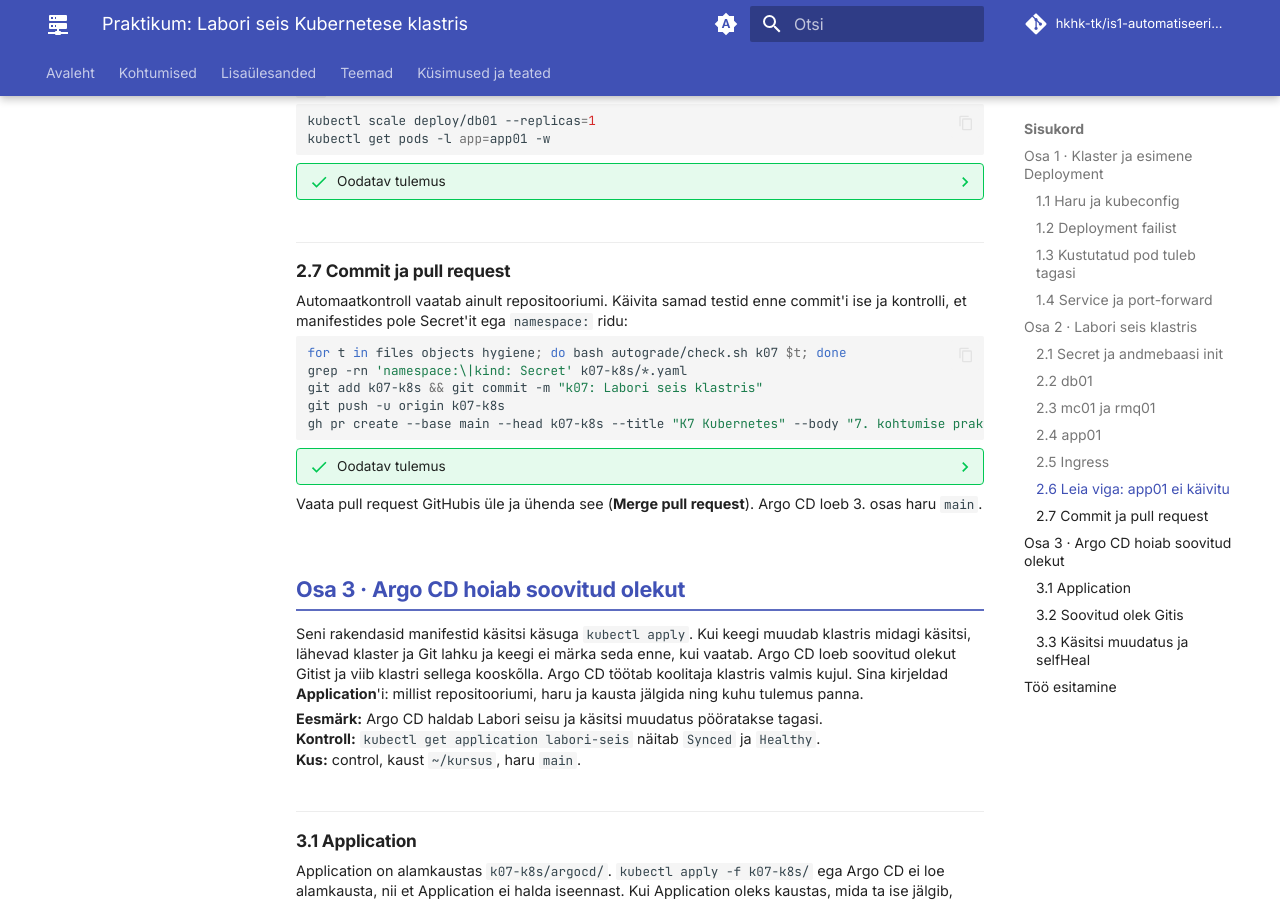
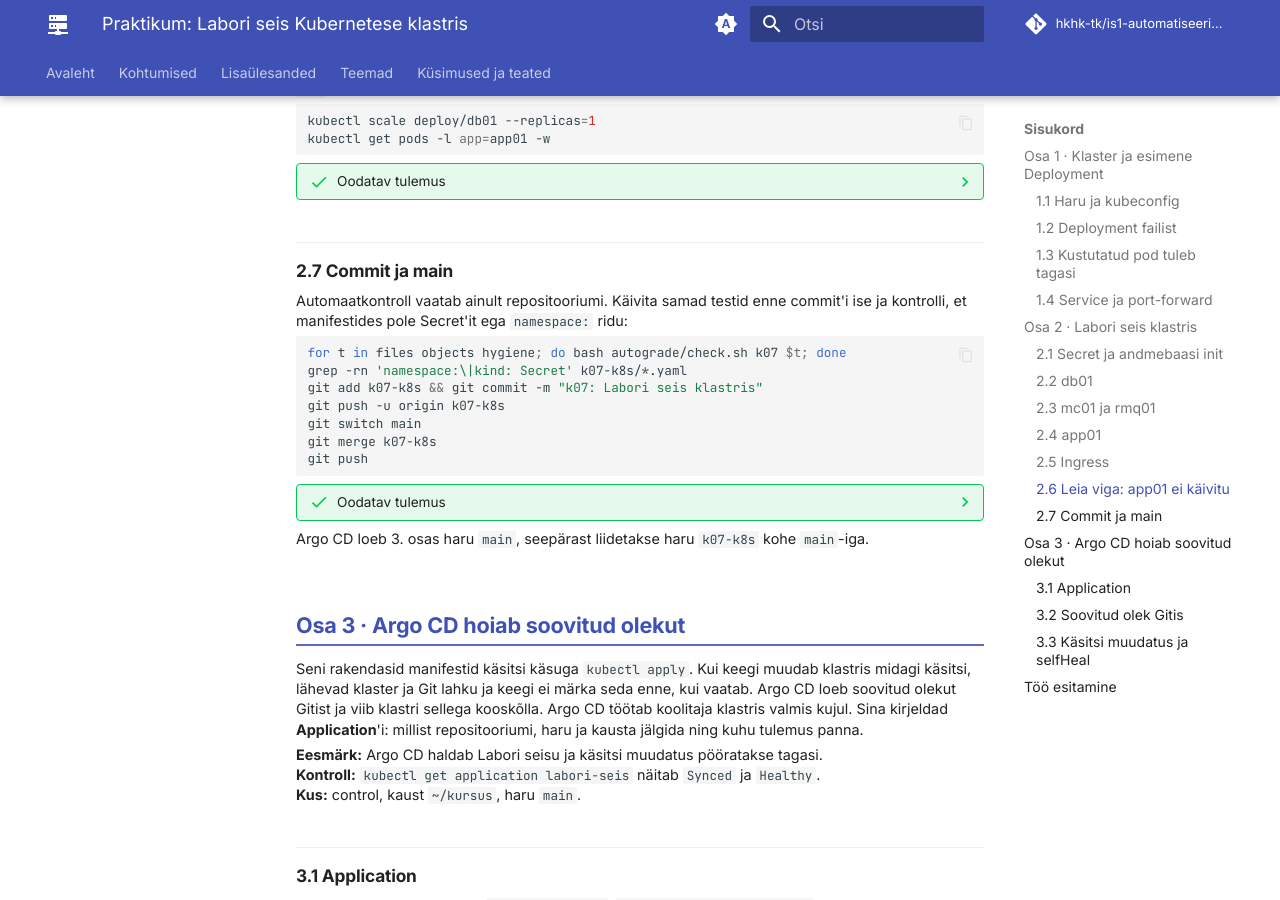
Before and after one commit to hkhk-tk/is1-automatiseerimine, an MkDocs documentation site: the page built from docs/k07/lab.md, in a window 1280 px wide and 900 px high, scrolled down 6564 px. Built offline with MkDocs 1.6.1 and Material for MkDocs 9.7.7, drawn with Linux system fonts in a browser that asks for light colours; comment, search, counter and statistics services are not loaded.

Commit message:
K5–K7 praktikum: esitamine ilma gh-ta

````diff
--- a/docs/k07/lab.md
+++ b/docs/k07/lab.md
@@ -687,7 +687,7 @@ kubectl get pods -l app=app01 -w
 
     Paari minuti pärast on app01 `1/1` ja `/health` Ingress'i kaudu jälle `UP`. Andmebaasi andmed on alles, sest need olid PVC-l, mitte konteineris.
 
-### 2.7 Commit ja pull request
+### 2.7 Commit ja main
 
 Automaatkontroll vaatab ainult repositooriumi. Käivita samad testid enne commit'i ise ja kontrolli, et manifestides pole Secret'it ega `namespace:` ridu:
 
@@ -696,14 +696,16 @@ for t in files objects hygiene; do bash autograde/check.sh k07 $t; done
 grep -rn 'namespace:\|kind: Secret' k07-k8s/*.yaml
 git add k07-k8s && git commit -m "k07: Labori seis klastris"
 git push -u origin k07-k8s
-gh pr create --base main --head k07-k8s --title "K7 Kubernetes" --body "7. kohtumise praktikum"
+git switch main
+git merge k07-k8s
+git push
 ```
 
 ??? success "Oodatav tulemus"
 
     Kolm testi annavad `OK` ja `grep` on tühi. Testi `kubeconform` käivitab GitHubi automaatkontroll, kus tööriist on olemas. Kui `kubeconform` on control'is paigaldatud, käivita ka `bash autograde/check.sh k07 kubeconform`.
 
-Vaata pull request GitHubis üle ja ühenda see (**Merge pull request**). Argo CD loeb 3. osas haru `main`.
+Argo CD loeb 3. osas haru `main`, seepärast liidetakse haru `k07-k8s` kohe `main`-iga.
 
 ## Osa 3 · Argo CD hoiab soovitud olekut
 
@@ -759,7 +761,7 @@ kubectl get application labori-seis -w
 
 ??? warning "Kui olek on `OutOfSync` või `Unknown`"
 
-    Vaata põhjust: `kubectl get application labori-seis -o jsonpath='{.status.conditions[*].message}'; echo`. `repository not accessible` tähendab kirjaviga `repoURL`-is. `destination … is not permitted in project` tähendab, et namespace ei ole sinu oma. `OutOfSync` ilma veata tähendab, et klastris on midagi, mida Gitis pole: kas pull request jäi ühendamata?
+    Vaata põhjust: `kubectl get application labori-seis -o jsonpath='{.status.conditions[*].message}'; echo`. `repository not accessible` tähendab kirjaviga `repoURL`-is. `destination … is not permitted in project` tähendab, et namespace ei ole sinu oma. `OutOfSync` ilma veata tähendab, et klastris on midagi, mida Gitis pole: kas haru `k07-k8s` jäi `main`-iga liitmata?
 
 Sync status ja health status on kaks eri asja. **Synced** tähendab, et klaster vastab Gitile. **Healthy** tähendab, et objektid töötavad: Deployment'idel on Ready pod'id.
 
@@ -840,10 +842,10 @@ Tulemuse näed Classroom 50-s.
 
 ??? warning "K7 tulemus on 0, kuigi töö on tehtud"
 
-    Tag osutab siis commit'ile, kus manifeste veel pole, sest pull request jäi ühendamata. Ühenda pull request ja tõsta tag uuele commit'ile:
+    Tag osutab siis commit'ile, kus manifeste veel pole, sest haru `k07-k8s` jäi `main`-iga liitmata. Liida haru ja tõsta tag uuele commit'ile:
 
     ```bash
-    git switch main && git pull
+    git switch main && git merge k07-k8s && git push
     git tag -f k07 && git push -f origin k07
     ```
 
````
Also changed, not shown: docs/k05/lab.md (+4 -4 lines), docs/k06/lab.md (+3 -3 lines).
